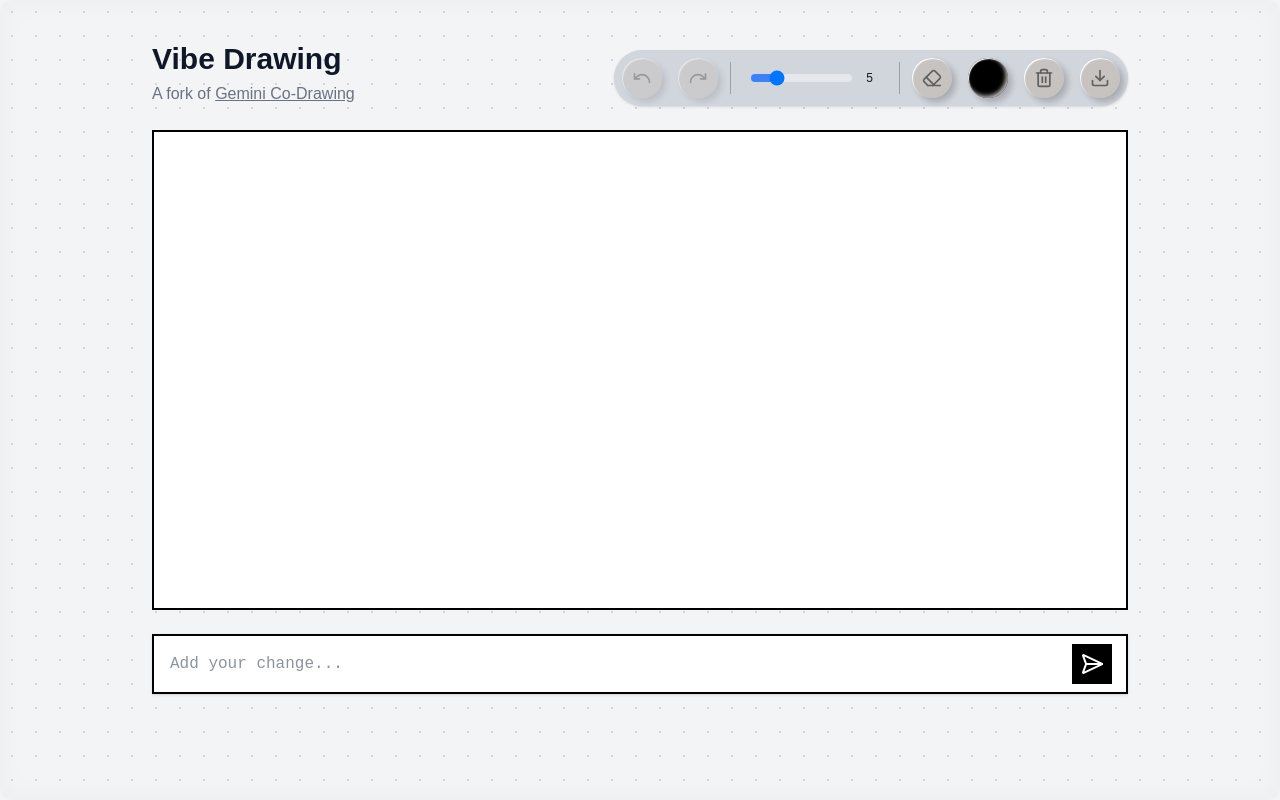
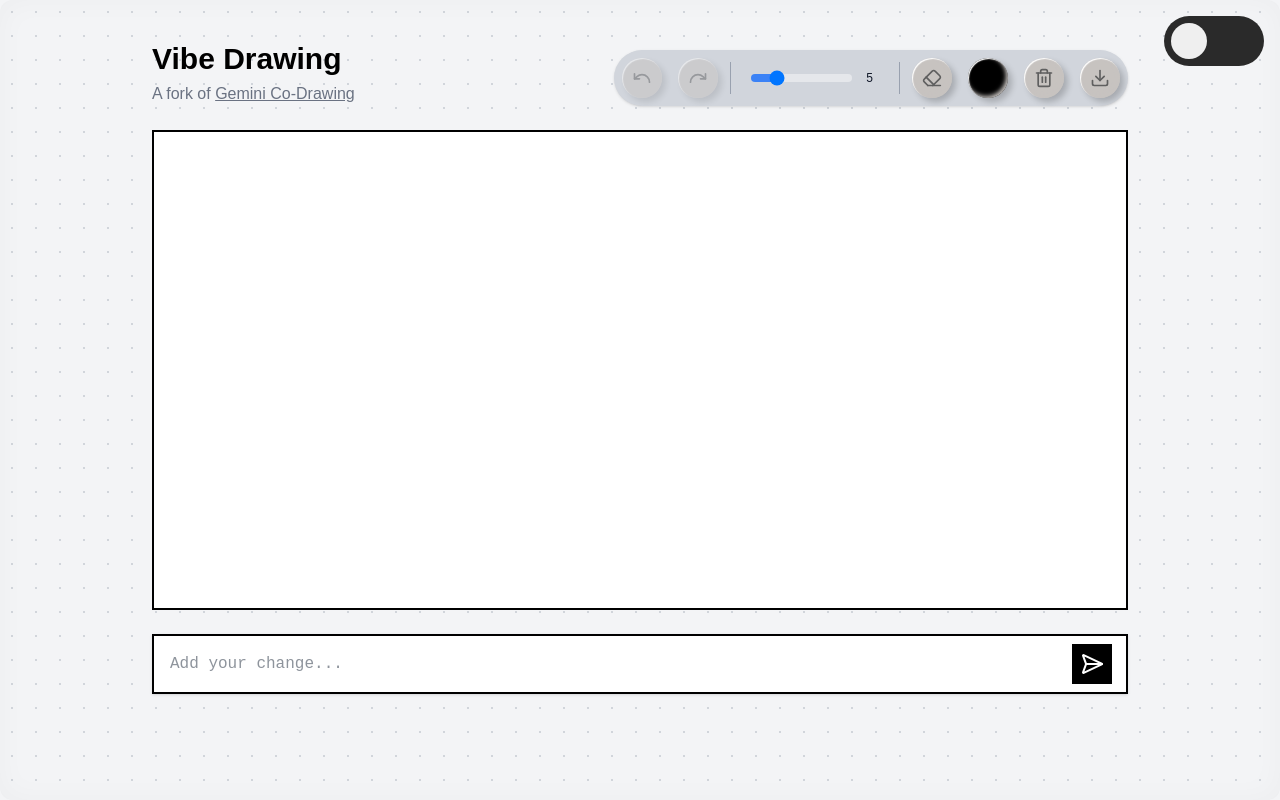
Before and after one commit to elliot-evno/draw-ai, a Next.js app: page / in a window 1280 px wide. Built offline with nearby package versions, Linux system fonts and the light colour scheme; a web font is replaced by a local one.

Commit message:
Added light/dark mode toggle

```diff
--- a/components/Header.tsx
+++ b/components/Header.tsx
@@ -1,10 +1,15 @@
-export default function Header() {
+interface HeaderProps {
+  darkMode: boolean;
+}
+
+export default function Header({ darkMode }: HeaderProps) {
   return (
     <div>
-      <h1 className="text-2xl sm:text-3xl font-bold mb-0 leading-tight font-mega">Vibe Drawing</h1>
+      <h1 className={`text-2xl sm:text-3xl font-bold mb-0 leading-tight font-mega ${darkMode ? 'text-white' : 'text-black'}`}>
+        Vibe Drawing
+      </h1>
 
-
-      <p className="text-sm sm:text-base text-gray-500 mt-1">
+      <p className={`text-sm sm:text-base mt-1 ${darkMode ? 'text-gray-400' : 'text-gray-500'}`}>
         A fork of {" "}
         <a className="underline" href="https://huggingface.co/spaces/Trudy/gemini-codrawing" target="_blank" rel="noopener noreferrer">
         Gemini Co-Drawing
--- /dev/null
+++ b/components/ThemeToggle.tsx
@@ -0,0 +1,84 @@
+import { useEffect, useState } from 'react';
+
+interface ThemeToggleProps {
+  className?: string;
+  darkMode: boolean;
+  setDarkMode: (darkMode: boolean) => void;
+}
+
+export default function ThemeToggle({ className = '', darkMode, setDarkMode }: ThemeToggleProps) {
+  useEffect(() => {
+    // Check if user has a preference saved
+    const savedTheme = localStorage.getItem('theme');
+    const prefersDark = window.matchMedia('(prefers-color-scheme: dark)').matches;
+
+    if (savedTheme === 'dark' || (!savedTheme && prefersDark)) {
+      setDarkMode(true);
+      document.documentElement.classList.add('dark');
+    }
+  }, [setDarkMode]);
+
+  const toggleTheme = () => {
+    if (darkMode) {
+      // Switch to light mode
+      document.documentElement.classList.remove('dark');
+      localStorage.setItem('theme', 'light');
+    } else {
+      // Switch to dark mode
+      document.documentElement.classList.add('dark');
+      localStorage.setItem('theme', 'dark');
+    }
+    setDarkMode(!darkMode);
+  };
+
+  // Custom CSS for the toggle with inverted colors
+  const toggleStyle = {
+    '--toggle-size': '16px',
+    fontSize: 'var(--toggle-size)',
+    width: '6.25em',
+    height: '3.125em',
+    // Inverted the gradient colors - dark on left, light on right
+    backgroundImage: 'linear-gradient(to right, #2a2a2a 50%, #efefef 50%)',
+    backgroundSize: '205%',
+    // Also inverted the position logic
+    backgroundPosition: darkMode ? '100%' : '0',
+    transition: '0.4s',
+  } as React.CSSProperties;
+
+  const knobStyle = {
+    content: '""',
+    width: '2.25em',
+    height: '2.25em',
+    position: 'absolute',
+    top: '0.438em',
+    left: darkMode ? 'calc(100% - 2.25em - 0.438em)' : '0.438em',
+    // Inverted the gradient colors for the knob as well
+    backgroundImage: 'linear-gradient(to right, #2a2a2a 50%, #efefef 50%)',
+    backgroundSize: '205%',
+    // Inverted the position logic for the knob
+    backgroundPosition: darkMode ? '0' : '100%',
+    borderRadius: '50%',
+    transition: '0.4s',
+  } as React.CSSProperties;
+
+  return (
+    <div className={`${className}`}>
+      <label className="relative inline-block">
+        <input
+          type="checkbox"
+          checked={darkMode}
+          onChange={toggleTheme}
+          className="sr-only"
+        />
+        <div
+          className="rounded-full relative cursor-pointer"
+          style={toggleStyle}
+        >
+          <div
+            style={knobStyle}
+          ></div>
+        </div>
+      </label>
+    </div>
+  );
+}
--- a/pages/index.tsx
+++ b/pages/index.tsx
@@ -7,10 +7,12 @@ import { useCanvas } from "../hooks/useCanvas";
 import { useKeyboardEvents } from "../hooks/useKeyboardEvents";
 import { useTouchEvents } from "../hooks/useTouchEvents";
 import { submitDrawing } from "../utils/api";
+import ThemeToggle from "../components/ThemeToggle";
 
 export default function Home() {
   const [prompt, setPrompt] = useState("");
   const [isLoading, setIsLoading] = useState(false);
+  const [darkMode, setDarkMode] = useState(false);
 
   const {
     canvasRef,
@@ -125,10 +127,14 @@ export default function Home() {
         <meta name="description" content="Gemini Co-Drawing" />
         <link rel="icon" href="/favicon.ico" />
       </Head>
-      <div className="min-h-screen notebook-paper-bg text-gray-900 flex flex-col justify-start items-center">
+      <div className="min-h-screen notebook-paper-bg text-gray-900 dark:text-gray-100 flex flex-col justify-start items-center transition-colors duration-300 relative">
+        <div className="fixed top-4 right-4 z-50">
+          <ThemeToggle darkMode={darkMode} setDarkMode={setDarkMode} />
+        </div>
+
         <main className="container mx-auto px-3 sm:px-6 py-5 sm:py-10 pb-32 max-w-5xl w-full">
           <div className="flex flex-col sm:flex-row sm:justify-between sm:items-end mb-2 sm:mb-6 gap-2">
-            <Header />
+            <Header darkMode={darkMode} />
             <Toolbar
               undo={undo}
               redo={redo}
@@ -160,7 +166,7 @@ export default function Home() {
               onTouchStart={startDrawing}
               onTouchMove={draw}
               onTouchEnd={stopDrawing}
-              className="border-2 border-black w-full hover:cursor-crosshair sm:h-[60vh] h-[30vh] min-h-[320px] bg-white/90 touch-none"
+              className="border-2 border-black dark:border-gray-300 w-full hover:cursor-crosshair sm:h-[60vh] h-[30vh] min-h-[320px] bg-white/90 dark:bg-gray-800/90 touch-none"
             />
           </div>
 
--- a/styles/globals.css
+++ b/styles/globals.css
@@ -17,18 +17,18 @@
   --notebook-dot: #d1d5db; /* Tailwind gray-300 for dots */
 }
 
+.dark {
+  --background: #0a0a0a;
+  --foreground: #ededed;
+  --notebook-bg: #1f2937; /* Tailwind gray-800 */
+  --notebook-dot: #4b5563; /* Tailwind gray-600 for dots */
+}
+
 @theme inline {
   --color-background: var(--background);
   --color-foreground: var(--foreground);
   --font-sans: var(--font-gt-maru);
   --font-mono: var(--font-gt-maru-mono);
-}
-
-@media (prefers-color-scheme: dark) {
-  :root {
-    --background: #0a0a0a;
-    --foreground: #ededed;
-  }
 }
 
 body {
@@ -49,6 +49,13 @@ body {
   backdrop-filter: blur(2px);
 }
 
+.dark .paper-container {
+  background-color: rgba(30, 41, 59, 0.7); /* Tailwind slate-800 with opacity */
+  box-shadow:
+    0 2px 8px rgba(0, 0, 0, 0.2),
+    0 8px 20px rgba(0, 0, 0, 0.15);
+}
+
 /* Notebook paper dotted background - now for specific elements only */
 .notebook-paper-bg {
   background-color: var(--notebook-bg);
@@ -59,6 +66,10 @@ body {
   box-shadow: inset 0 0 30px rgba(0, 0, 0, 0.03);
 }
 
+.dark .notebook-paper-bg {
+  box-shadow: inset 0 0 30px rgba(0, 0, 0, 0.2);
+}
+
 /* Shadow effect for paper depth */
 .paper-shadow {
   box-shadow:
@@ -66,3 +77,10 @@ body {
     0 4px 6px rgba(0, 0, 0, 0.03),
     inset 0 0 3px rgba(255, 255, 255, 0.8);
 }
+
+.dark .paper-shadow {
+  box-shadow:
+    0 1px 3px rgba(0, 0, 0, 0.2),
+    0 4px 6px rgba(0, 0, 0, 0.15),
+    inset 0 0 3px rgba(255, 255, 255, 0.1);
+}
```
